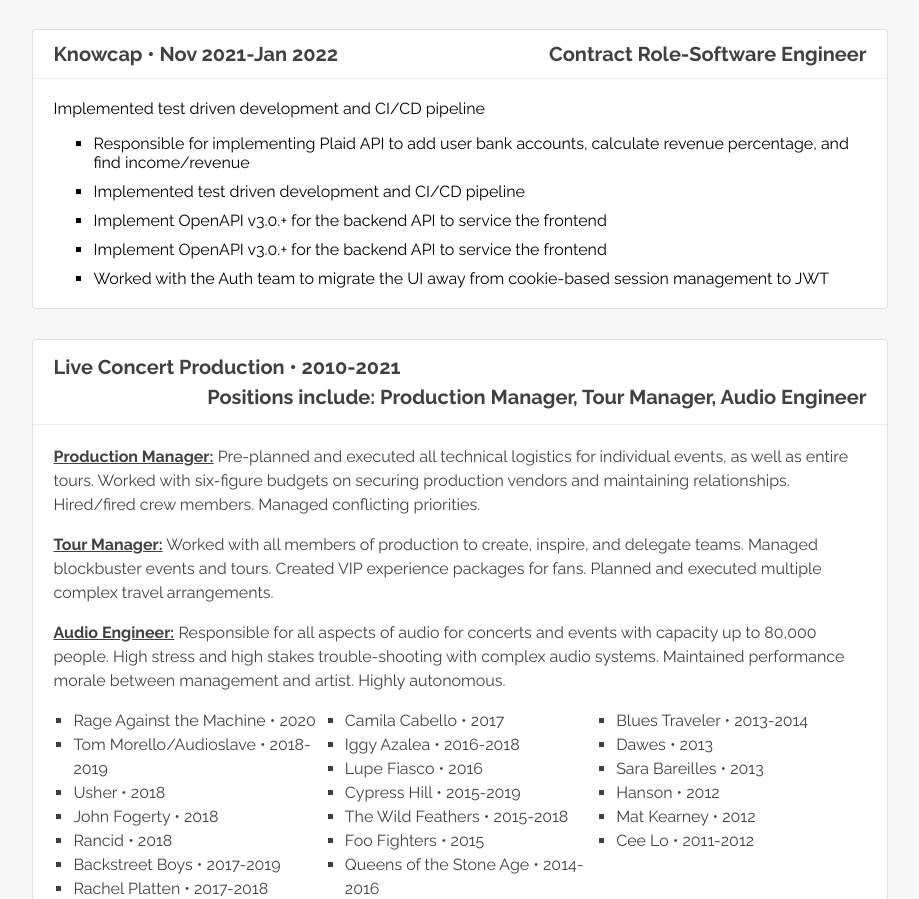
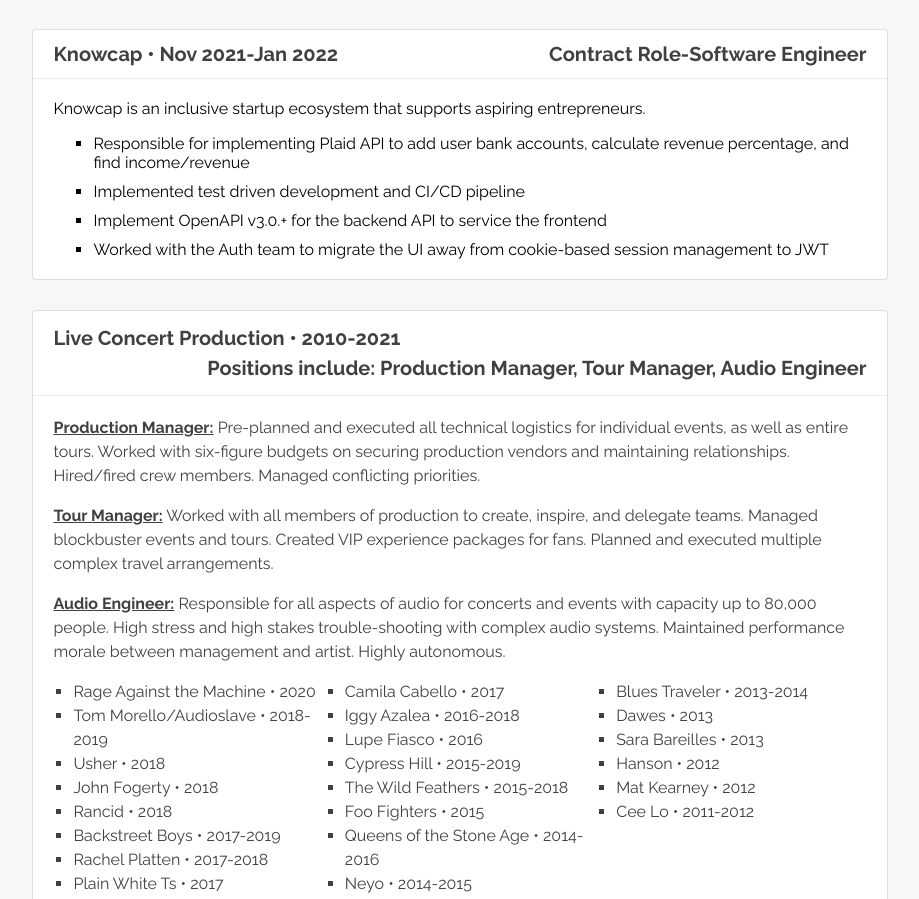
Before and after one commit to austinschroeder/portfolio-react, a React (Create React App) app: page / in a window 1280 px wide. Shown: the part 2314-3213 px from the top of the page, without its empty margins (180-1099 px from the left). Built offline with nearby package versions, Linux system fonts and the light colour scheme.

Commit message:
update knowcap copy

```diff
--- a/src/components/Experience2.jsx
+++ b/src/components/Experience2.jsx
@@ -108,17 +108,13 @@ const Experience = () => {
             </h4>
           </CardHeader>
           <CardContent>
-            <p>Implemented test driven development and CI/CD pipeline</p>
+            <p>Knowcap is an inclusive startup ecosystem that supports aspiring entrepreneurs.</p>
             <Ul>
               <li>
                 Responsible for implementing Plaid API to add user bank
                 accounts, calculate revenue percentage, and find income/revenue
               </li>
               <li>Implemented test driven development and CI/CD pipeline</li>
-              <li>
-                Implement OpenAPI v3.0.+ for the backend API to service the
-                frontend
-              </li>
               <li>
                 Implement OpenAPI v3.0.+ for the backend API to service the
                 frontend
```
